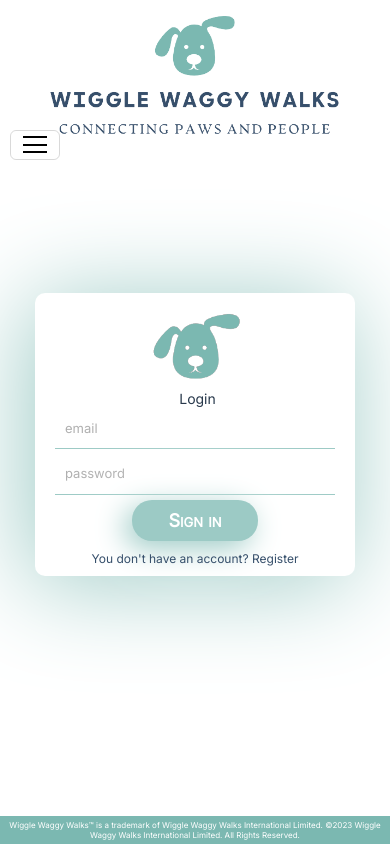
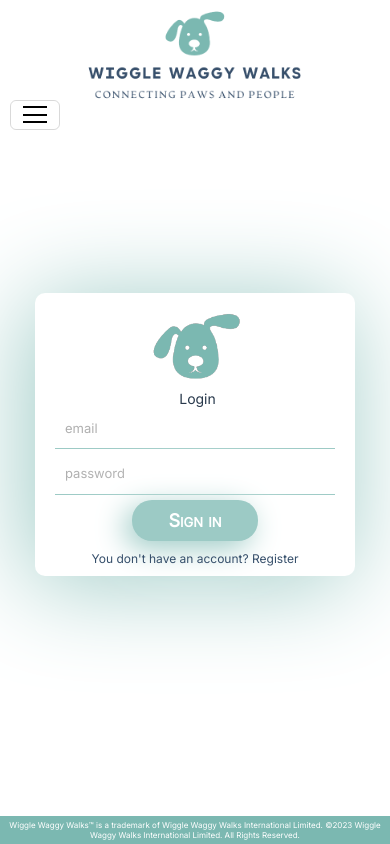
Before and after one commit to samjaygill/Capstone_Client, a React (Create React App) app: page /login in a window 390 px wide. Built offline with nearby package versions, Linux system fonts and the light colour scheme; no server answers.

Commit message:
members list responsive

```diff
--- a/src/components/css/NavBar.css
+++ b/src/components/css/NavBar.css
@@ -14,7 +14,7 @@
   justify-content: center;
   align-items: start;
   padding: 0;
-  height: 170px;
+  height: 135px;
 }
 nav.navbar {
   top: 0;
@@ -90,7 +90,7 @@ nav.navbar .navbar-nav a.nav-link.navbar-link.active {
 
 .navbar-toggler.collapsed{
   position:fixed;
-  margin-top: 130px;
+  margin-top: 100px;
   top:0;
   left:0;
   margin-left: 10px;
@@ -207,7 +207,7 @@ nav.navbar .navbar-toggler[aria-expanded="true"] .navbar-toggler-icon {
   }
   .logo {
     padding: 0px;
-    height: 150px;
+    height: 110px;
   }
 
 nav.navbar .navbar-nav .nav-link.navbar-link {
--- a/src/components/members/css/MembersList.css
+++ b/src/components/members/css/MembersList.css
@@ -16,7 +16,7 @@
       gap: 20px;
       padding: 0;
       padding-top: 60px;
-      padding-bottom: 45px;
+      padding-bottom: 40px;
     }
 
     .member-image {
```
